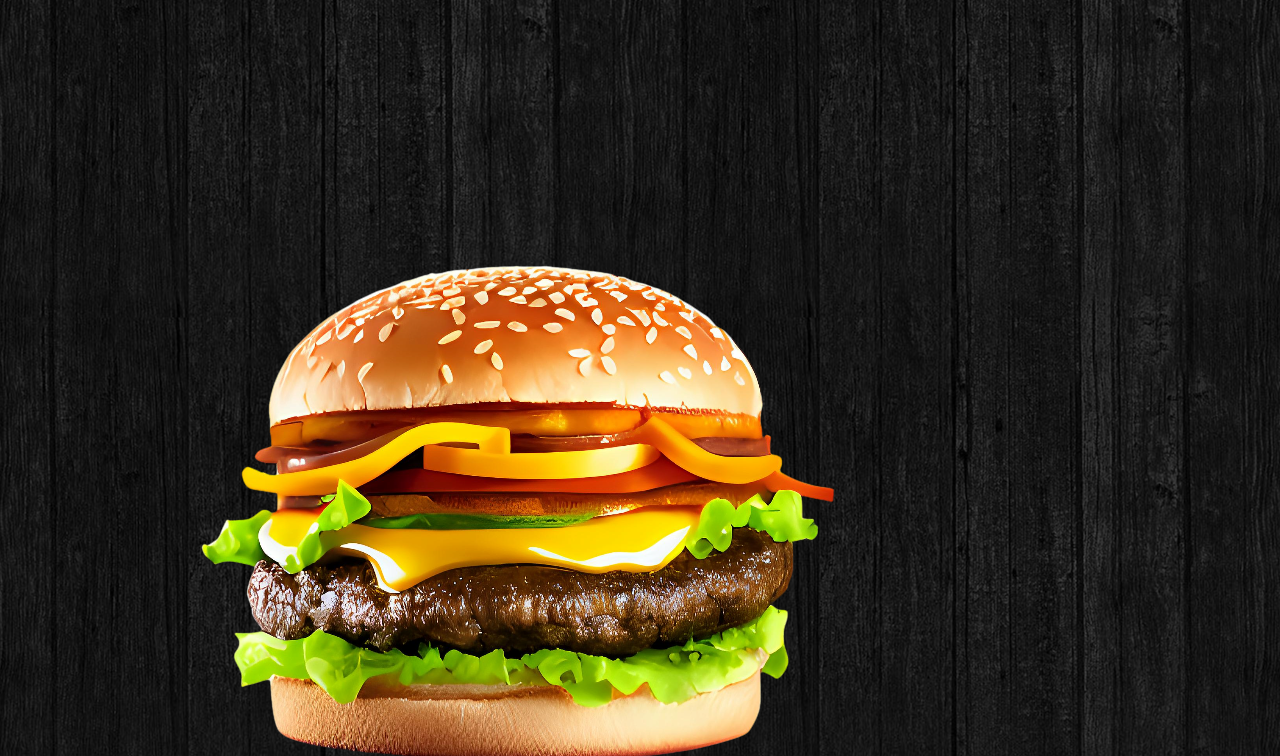
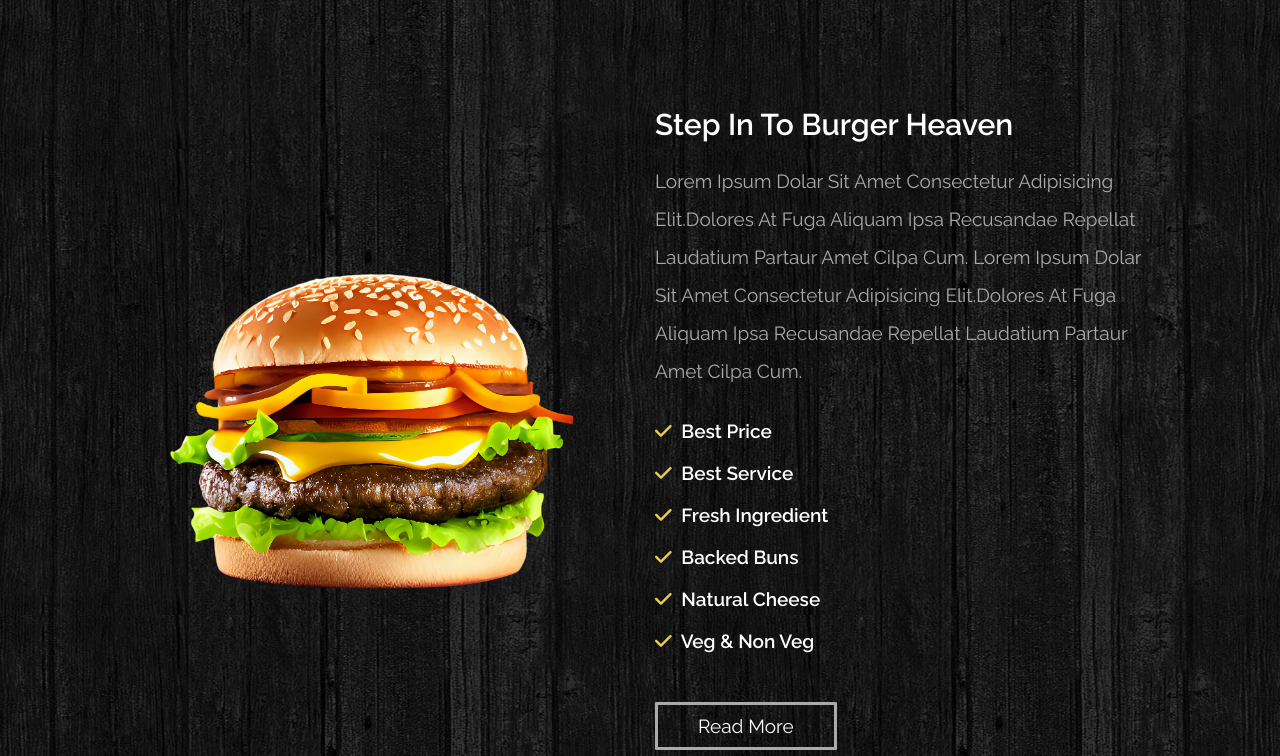
Before and after one commit to MihiraAthukorala/Burger-Shop, a plain HTML site: page index.html in a window 1280 px wide. Shown: the part 3744-4500 px from the top of the page. Drawn offline with Linux system fonts and the light colour scheme.

Commit message:
About Section css Configuration

```diff
--- a/style.css
+++ b/style.css
@@ -304,6 +304,59 @@ section {
     color: var(--white);
 }
 
+/* About Section */
+
+.about {
+    display: flex;
+    align-items: center;
+    flex-wrap: wrap;
+    gap: 3rem;
+}
+
+.about .image {
+    flex: 1 1 40rem;
+}
+
+.about .image img {
+    width: 100%;
+}
+
+.about .content {
+    flex: 1 1 40rem;
+}
+
+.about .content .title {
+    font-size: 3rem;
+    font-weight: 1000;
+    color: var(--white);
+}
+
+.about .content p {
+    margin-bottom: 1rem;
+    font-size: 1.9rem;
+    line-height: 2;
+    color: var(--light-color);
+    padding: 2rem 0;
+}
+
+.about .content .icons {
+    margin-bottom: 4rem;
+    display: flex;
+    flex-wrap: wrap;
+    gap: 2rem;
+}
+
+.about .content .icons h3 {
+    flex: 1 1 25rem;
+    font-size: 1.9rem;
+    color: var(--white);
+}
+
+.about .content .icons i {
+    padding-right: 0.5rem;
+    color: var(--yellow);
+}
+
 
 
 
```
